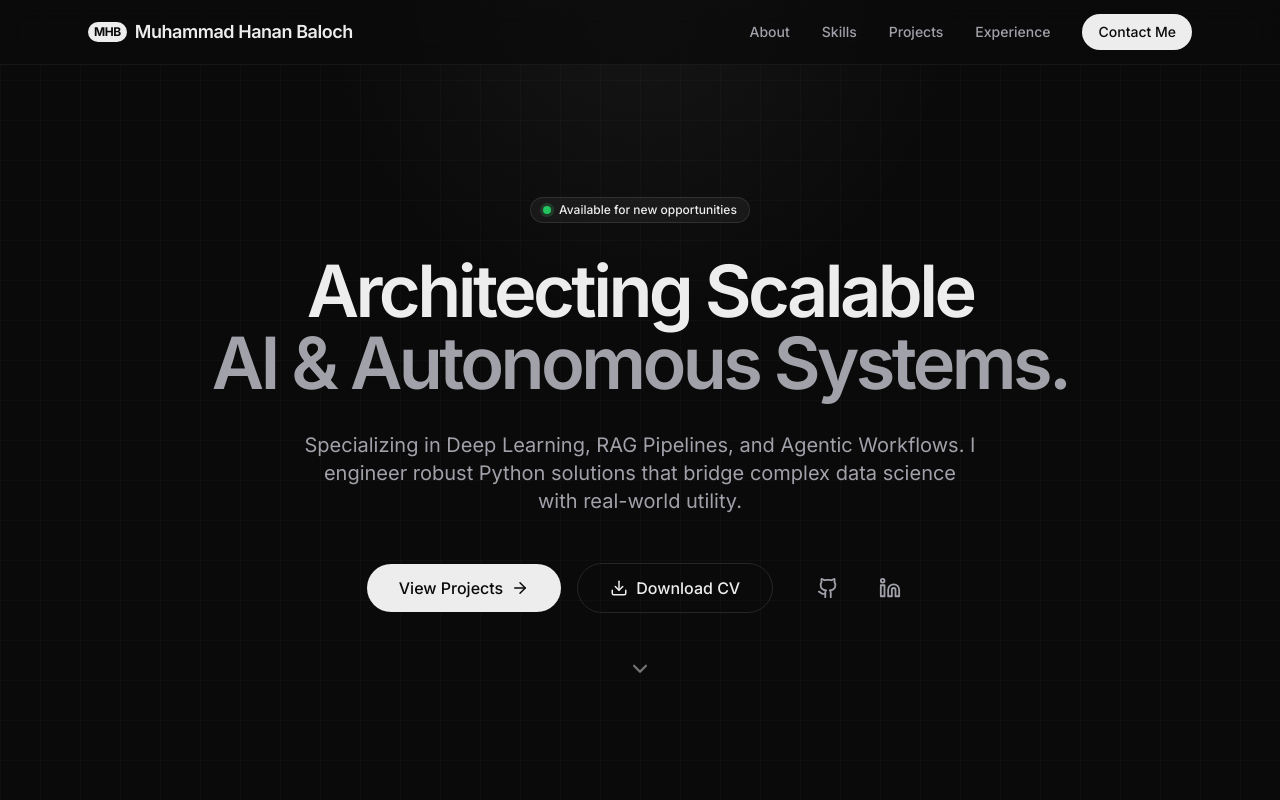
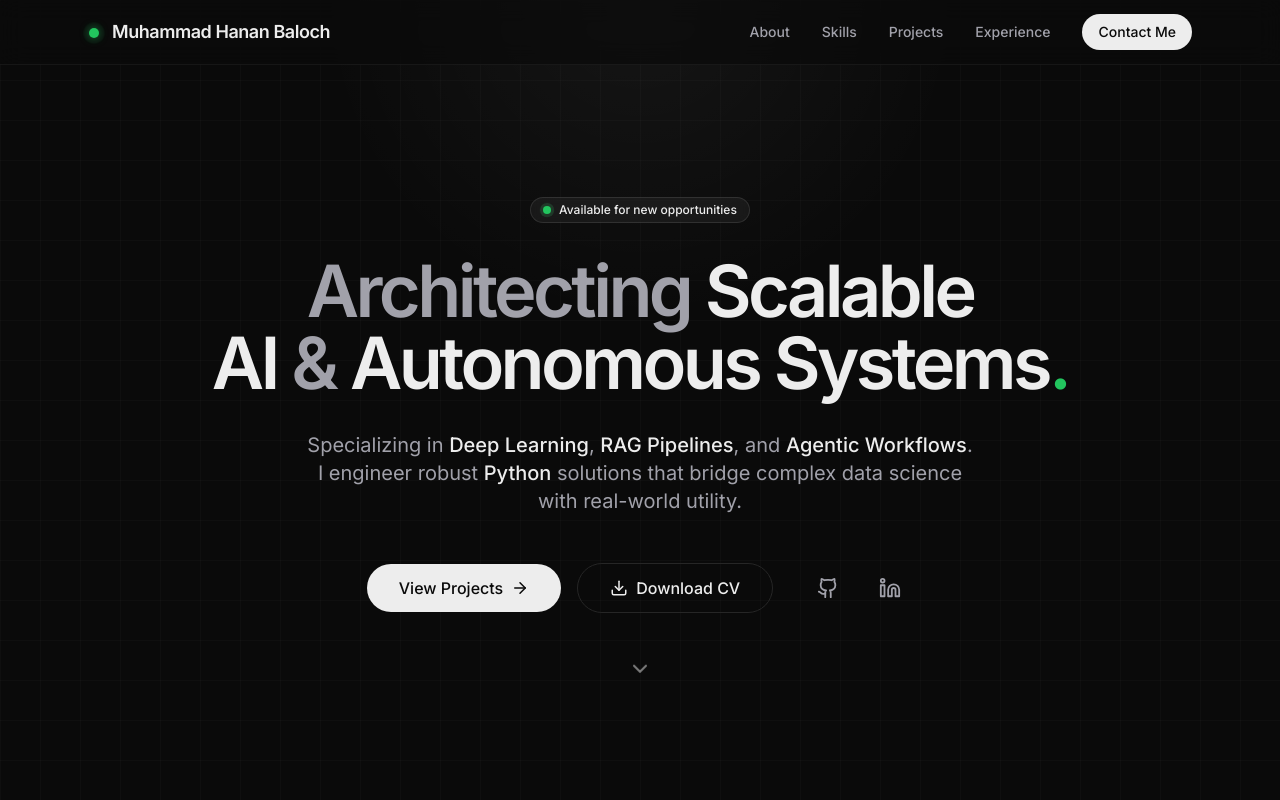
Before and after one commit to muhammadhananbaloch/portfolio-website, a React (Vite) app: page / in a window 1280 px wide. Shown: the top 800 px of the page. Built offline with nearby package versions, Linux system fonts and the light colour scheme; the HTML template or start-up script is replaced by a standard one.

Commit message:
feat: polish UI with impact typography, consistent branding, and GTM analytics

```diff
--- a/src/components/Hero.tsx
+++ b/src/components/Hero.tsx
@@ -22,14 +22,20 @@ const Hero = () => {
           Available for new opportunities
         </div>
 
+        {/* IMPACTFUL HEADLINE */}
         <h1 className="text-5xl md:text-7xl font-semibold tracking-tighter text-foreground leading-[1.1]">
-          Architecting Scalable{" "}
+          <span className="text-muted-foreground">Architecting</span> Scalable{" "}
           <br className="hidden md:block" />
-          <span className="text-muted-foreground">AI & Autonomous Systems.</span>
+          AI <span className="text-muted-foreground">&</span> Autonomous Systems
+          <span className="text-green-500">.</span>
         </h1>
 
+        {/* SCANNABLE DESCRIPTION */}
         <p className="text-lg md:text-xl text-muted-foreground max-w-2xl mx-auto leading-relaxed">
-          Specializing in Deep Learning, RAG Pipelines, and Agentic Workflows. I engineer robust Python solutions that bridge complex data science with real-world utility.
+          Specializing in <span className="text-foreground font-medium">Deep Learning</span>,{" "}
+          <span className="text-foreground font-medium">RAG Pipelines</span>, and{" "}
+          <span className="text-foreground font-medium">Agentic Workflows</span>.
+          I engineer robust <span className="text-foreground font-medium">Python</span> solutions that bridge complex data science with real-world utility.
         </p>
 
         <div className="flex flex-col sm:flex-row gap-4 justify-center items-center pt-4">
--- a/src/components/Navbar.tsx
+++ b/src/components/Navbar.tsx
@@ -14,10 +14,14 @@ const Navbar = () => {
   return (
     <nav className="fixed top-0 w-full z-50 glass-nav">
       <div className="max-w-6xl mx-auto px-6 h-16 flex items-center justify-between">
-        <a href="#" className="text-foreground font-semibold tracking-tight text-lg flex items-center gap-2 group">
-          <span className="bg-foreground text-background text-xs font-bold px-1.5 py-0.5 rounded-md group-hover:scale-110 transition-transform">
-            MHB
-          </span>
+        <a href="#" className="text-foreground font-semibold tracking-tight text-lg flex items-center gap-3 group">
+
+          {/* Added 'mt-[2px]' to push the dot down slightly for visual alignment */}
+          <div className="relative flex h-3 w-3 items-center justify-center mt-[2px]">
+             <span className="absolute inline-flex h-full w-full animate-ping rounded-full bg-green-400 opacity-20 group-hover:opacity-40 transition-opacity"></span>
+             <span className="relative inline-flex h-2.5 w-2.5 rounded-full bg-green-500 shadow-[0_0_8px_rgba(34,197,94,0.6)]"></span>
+          </div>
+
           <span>Muhammad Hanan Baloch</span>
         </a>
 
```
